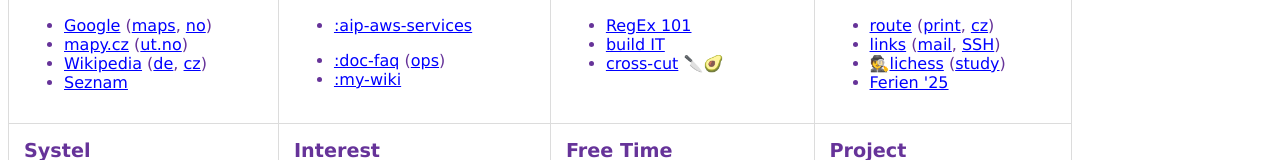
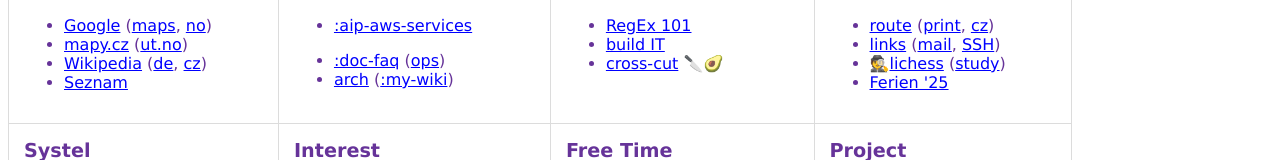
Before and after one commit to chromyd/chromyd.github.io, a plain HTML site: page docs/index.html in a window 1280 px wide. Shown: the part 209-369 px from the top of the page. Drawn offline with Linux system fonts and the light colour scheme.

Commit message:
docs: add a link to arch project
Task:

```diff
--- a/docs/index.html
+++ b/docs/index.html
@@ -64,7 +64,7 @@
 <li><a target="_blank" href="https://git.tech.rz.db.de/kip/aws/aip-aws-services">:aip-aws-services</a>
 <p>
 <li><a target="_blank" href="https://git.tech.rz.db.de/kip/documentation/workspace/-/tree/main/faq?ref_type=heads">:doc-faq</a> (<a target="_blank" href="https://git.tech.rz.db.de/kip/documentation/workspace/-/tree/main/procedures/operations?ref_type=heads#distribution-of-ops-shift">ops</a>)
-<li><a target="_blank" href="https://git.tech.rz.db.de/DusanChromy/dusanchromy.gitpages.tech.rz.db.de/-/tree/master/wiki?ref_type=heads">:my-wiki</a>
+<li><a target="_blank" href="https://git.tech.rz.db.de/kip/documentation/architecture">arch</a> (<a target="_blank" href="https://git.tech.rz.db.de/DusanChromy/dusanchromy.gitpages.tech.rz.db.de/-/tree/master/wiki?ref_type=heads">:my-wiki</a>)
 </ul>
 </td>
 <td valign=top>
```
